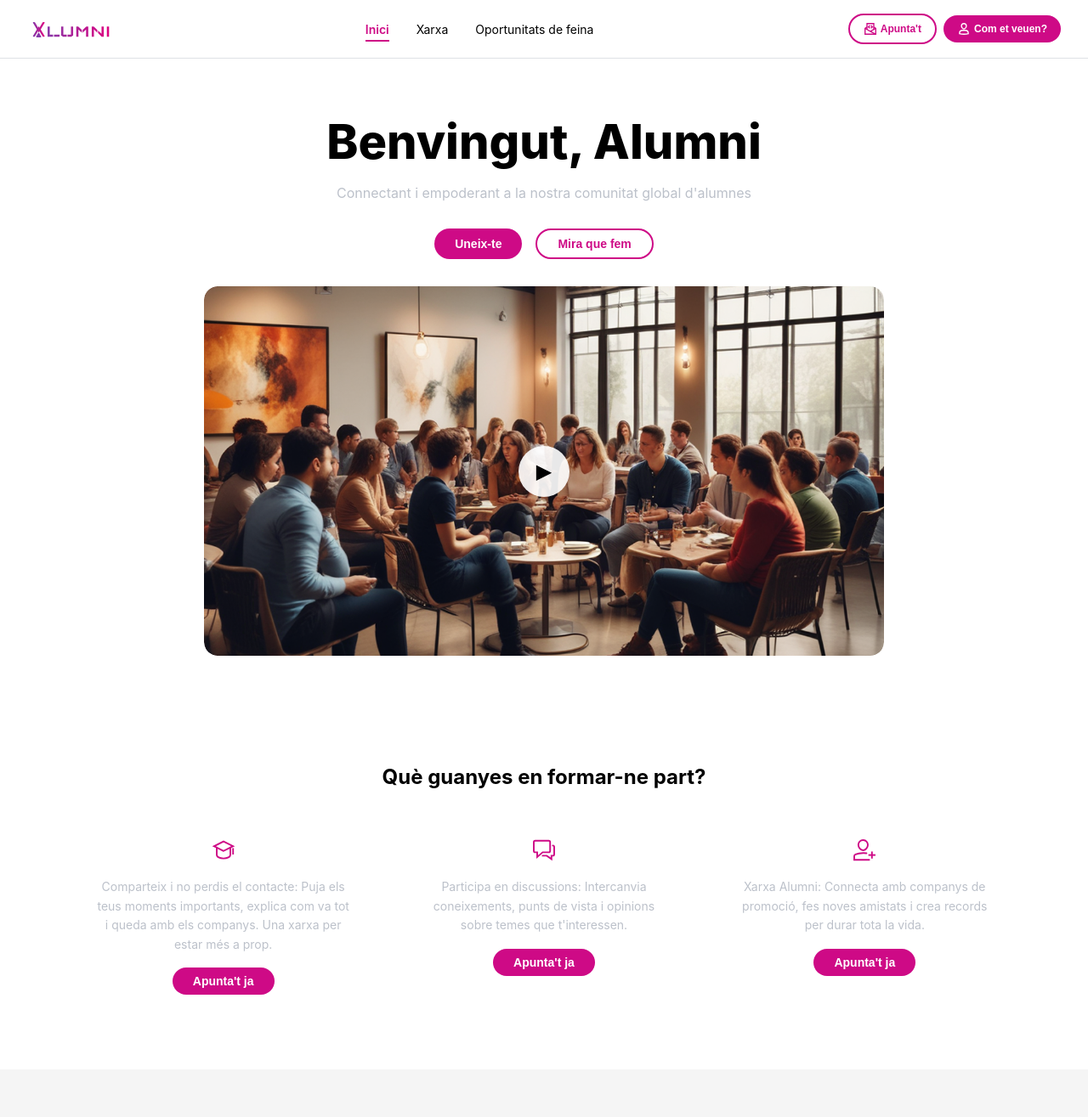
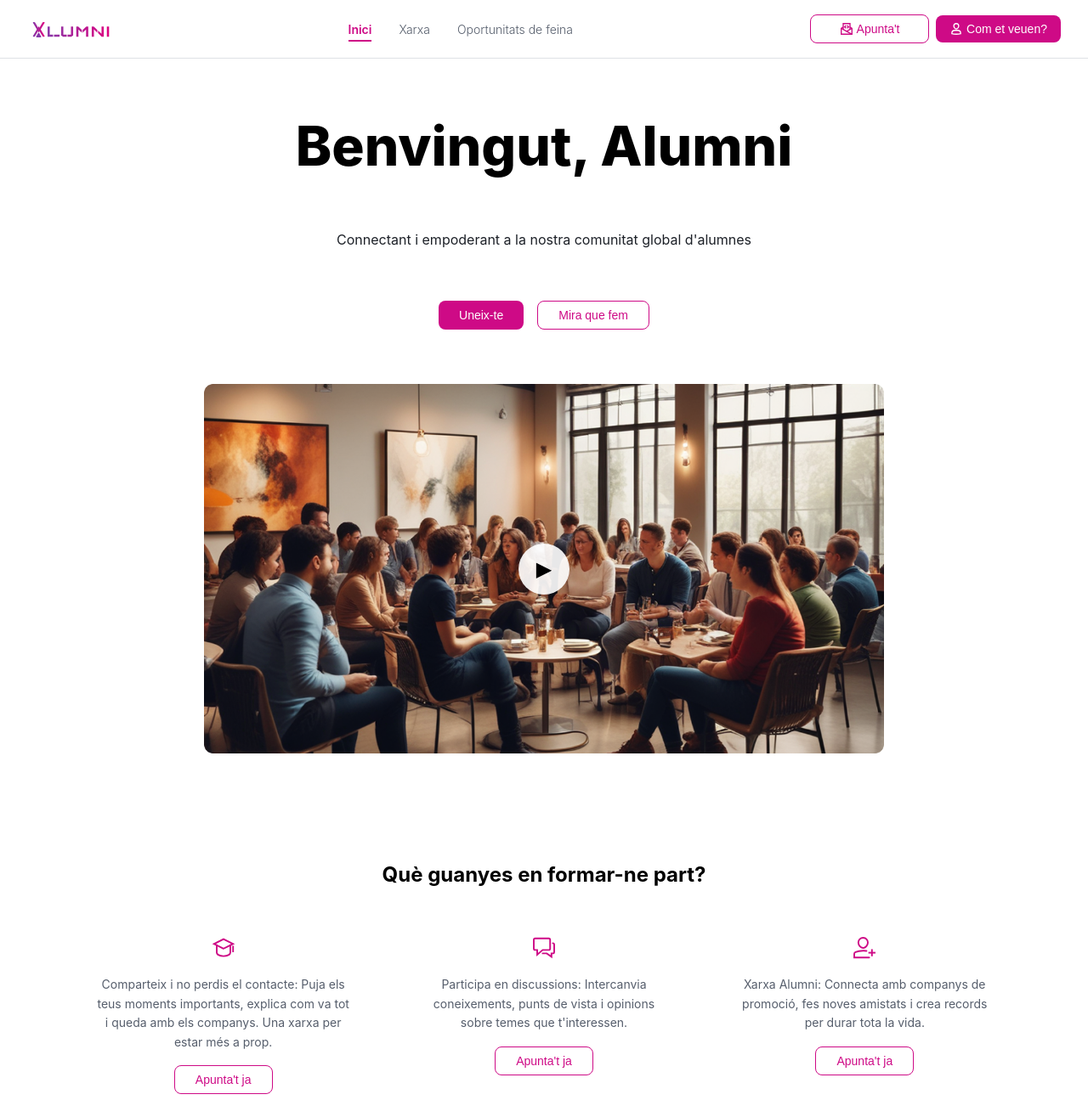
Before and after one commit to manugm23/it-alumni, a website built with Vite: page index.html in a window 1280 px wide. Shown: the top 1315 px of the page at 85% size. Built offline with nearby package versions, Linux system fonts and the light colour scheme.

Commit message:
style(inici-desktop): improve navbar, buttons, hero spacing and testimonials design

```diff
--- a/index.html
+++ b/index.html
@@ -68,7 +68,7 @@
               Comparteix i no perdis el contacte: Puja els teus moments importants,
               explica com va tot i queda amb els companys. Una xarxa per estar més a prop.
             </p>
-            <button class="btn btn--primary">Apunta't ja</button>
+            <button class="btn btn--outline-primary">Apunta't ja</button>
           </li>
 
           <li class="feature-card">
@@ -79,7 +79,7 @@
               Participa en discussions: Intercanvia coneixements, punts de vista
               i opinions sobre temes que t'interessen.
             </p>
-            <button class="btn btn--primary">Apunta't ja</button>
+            <button class="btn btn--outline-primary">Apunta't ja</button>
           </li>
 
           <li class="feature-card">
@@ -90,7 +90,7 @@
               Xarxa Alumni: Connecta amb companys de promoció, fes noves amistats
               i crea records per durar tota la vida.
             </p>
-            <button class="btn btn--primary">Apunta't ja</button>
+            <button class="btn btn--outline-primary">Apunta't ja</button>
           </li>
 
         </ul>
--- a/src/feature/feina/feinaStyle.css
+++ b/src/feature/feina/feinaStyle.css
@@ -9,7 +9,7 @@
   --color-gray-light: #DEE1E6;
   --color-gray-medium: #BCC1CA;
   --color-bg: #F5F5F5;
-  --color-footer-bg: #1A1A2E;
+  --color-footer-bg: #1D2128;
 
   --font-family: 'Inter', sans-serif;
   --font-size-sm: 0.75rem;
@@ -142,7 +142,7 @@ a {
 
 .navbar__link {
   text-decoration: none;
-  color: var(--color-black);
+  color: #565E6C;
   font-size: var(--font-size-base);
   padding-bottom: var(--spacing-xs);
 }
--- a/src/feature/xarxa/xarxaStyle.css
+++ b/src/feature/xarxa/xarxaStyle.css
@@ -9,7 +9,7 @@
   --color-gray-light: #DEE1E6;
   --color-gray-medium: #BCC1CA;
   --color-bg: #F5F5F5;
-  --color-footer-bg: #1A1A2E;
+  --color-footer-bg: #1D2128;
 
   --font-family: 'Inter', sans-serif;
   --font-size-sm: 0.75rem;
@@ -143,7 +143,7 @@ a {
 
 .navbar__link {
   text-decoration: none;
-  color: var(--color-black);
+  color: #565E6C;
   font-size: var(--font-size-base);
   padding-bottom: var(--spacing-xs);
 }
--- a/src/style.css
+++ b/src/style.css
@@ -9,7 +9,7 @@
   --color-gray-light: #DEE1E6;
   --color-gray-medium: #BCC1CA;
   --color-bg: #F5F5F5;
-  --color-footer-bg: #1A1A2E;
+  --color-footer-bg: #1D2128;
 
   --font-family: 'Inter', sans-serif;
   --font-size-sm: 0.75rem;
@@ -87,9 +87,9 @@ a {
   align-items: center;
   gap: var(--spacing-sm);
   padding: var(--spacing-sm) var(--spacing-lg);
-  border-radius: var(--radius-full);
+  border-radius: 8px;;
   font-size: var(--font-size-base);
-  font-weight: 600;
+  font-weight: 200;
   cursor: pointer;
   transition: opacity 0.2s ease;
   border: none;
@@ -107,7 +107,7 @@ a {
 .btn--outline {
   background-color: transparent;
   color: var(--color-primary);
-  border: 2px solid var(--color-primary);
+  border: 1px solid var(--color-primary);
 }
 
 .btn--outline:hover {
@@ -150,11 +150,13 @@ a {
   align-items: center;
   gap: var(--spacing-xs);
   padding: var(--spacing-sm) var(--spacing-md);
-  border-radius: var(--radius-full);
-  font-size: var(--font-size-sm);
-  font-weight: 600;
+  border-radius: 8px;
+  font-size: var(--font-size-base);
+  font-weight: 200;
   cursor: pointer;
   transition: opacity 0.2s ease;
+  min-width: 140px;
+  justify-content: center;
 }
 
 .navbar__btn img {
@@ -165,7 +167,7 @@ a {
 .navbar__btn--outline {
   background-color: transparent;
   color: var(--color-primary);
-  border: 2px solid var(--color-primary);
+  border: 1px solid var(--color-primary);
 }
 
 .navbar__btn--outline:hover {
@@ -201,24 +203,26 @@ a {
 .hero__title {
   font-size: var(--font-size-hero);
   font-weight: 800;
-  margin-bottom: var(--spacing-md);
+  margin-bottom: var(--spacing-xl);
   color: var(--color-black);
+  font-size: 4rem;
 }
 
 .hero__subtitle {
   font-size: var(--font-size-md);
-  color: var(--color-gray-medium);
+  color: #1D2128;
   margin-bottom: var(--spacing-xl);
   max-width: 500px;
   margin-left: auto;
   margin-right: auto;
+  line-height: 5;
 }
 
 .hero__buttons {
   display: flex;
   justify-content: center;
   gap: var(--spacing-md);
-  margin-bottom: var(--spacing-xl);
+  margin-bottom: var(--spacing-xxl);
   flex-wrap: wrap;
 }
 
@@ -226,14 +230,14 @@ a {
   position: relative;
   max-width: 800px;
   margin: 0 auto;
-  border-radius: var(--radius-md);
+  border-radius: 8px;
   overflow: hidden;
 }
 
 .hero__image img {
   width: 100%;
   height: auto;
-  border-radius: var(--radius-md);
+  border-radius: 8px;
 }
 
 .hero__play {
@@ -287,6 +291,7 @@ a {
   align-items: center;
   gap: var(--spacing-md);
   padding: var(--spacing-lg);
+
 }
 
 .feature-card__icon {
@@ -296,10 +301,27 @@ a {
 
 .feature-card__text {
   font-size: var(--font-size-base);
-  color: var(--color-gray-medium);
+  color: #565E6C;
   line-height: 1.6;
   text-align: center;
   max-width: 300px;
+}
+
+.btn--outline-primary {
+  background-color: transparent;
+  color: var(--color-primary);
+  border: 1.5px solid var(--color-primary);
+  border-radius: 8px;
+  padding: var(--spacing-sm) var(--spacing-lg);
+  font-size: var(--font-size-base);
+  font-weight: 400;
+  cursor: pointer;
+  transition: all 0.2s ease;
+}
+
+.btn--outline-primary:hover {
+  background-color: var(--color-primary);
+  color: var(--color-white);
 }
 
 /* ================================
@@ -308,7 +330,7 @@ a {
 .testimonials {
   padding: var(--spacing-xxl) var(--spacing-md);
   text-align: center;
-  background-color: var(--color-bg);
+  background-color: var(--color-white);
 }
 
 .testimonials__title {
@@ -361,13 +383,15 @@ a {
 }
 
 .testimonial-card__stars {
-  color: var(--color-primary);
-  font-size: var(--font-size-base);
+  color: #F3C63F;
+  font-size: var(--font-size-lg);
+  font-weight: 700;
+  letter-spacing: 2px;
 }
 
 .testimonial-card__text {
   font-size: var(--font-size-base);
-  color: var(--color-gray-medium);
+  color: #171A1F;
   line-height: 1.6;
 }
 
@@ -419,7 +443,7 @@ a {
 .footer__newsletter-form {
   display: flex;
   justify-content: center;
-  max-width: 500px;
+  max-width: 300px;
   margin: 0 auto;
 }
 
@@ -438,7 +462,7 @@ a {
   border-radius: 0 var(--radius-full) var(--radius-full) 0;
   padding: var(--spacing-sm) var(--spacing-lg);
   font-size: var(--font-size-base);
-  font-weight: 600;
+  font-weight: 400;
   cursor: pointer;
   transition: opacity 0.2s ease;
   white-space: nowrap;
@@ -458,7 +482,7 @@ a {
   flex: 1;
   display: flex;
   align-items: center;
-  border: 1px solid var(--color-white);
+  border: 0.5px solid var(--color-white);
   border-radius: var(--radius-full) 0 0 var(--radius-full);
   padding: 0 var(--spacing-md);
   gap: var(--spacing-sm);
@@ -564,6 +588,14 @@ a {
    TABLET — 768px
    ================================ */
 @media (min-width: 768px) {
+  .navbar__links {
+    display: flex;
+    gap: var(--spacing-md);
+  }
+
+  .navbar__actions {
+    display: flex;
+  }
   .features__grid {
     flex-direction: row;
     align-items: flex-start;
@@ -595,8 +627,10 @@ a {
   }
 
   .navbar__link {
+    text-decoration: none;
     font-size: var(--font-size-base);
-    color: var(--color-black);
+    color: #565E6C;
+    font-weight: 300;
     padding-bottom: var(--spacing-xs);
     transition: color 0.2s ease;
   }
@@ -613,10 +647,6 @@ a {
 
   .hero {
     padding: var(--spacing-xxl) var(--spacing-xxl);
-  }
-
-  .hero__title {
-    font-size: 3.5rem;
   }
 }
 
```
Also changed, not shown: src/feature/feina/feinaPage.html (+3 -3 lines), src/feature/xarxa/xarxaPage.html (+3 -3 lines).
